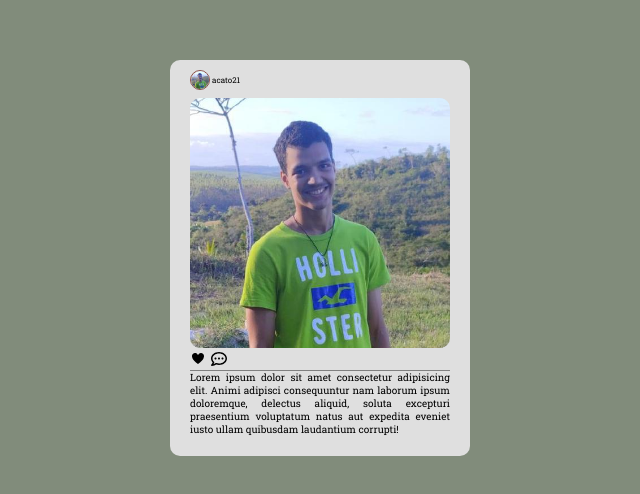
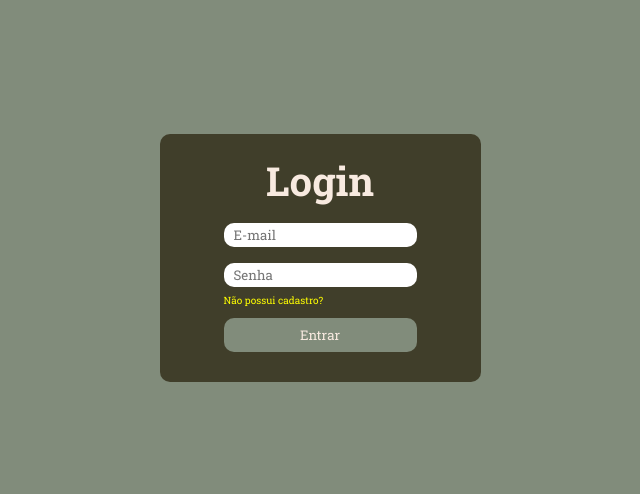
Before and after one commit to ssamapio3008/personal-blog-frontend, a React (Vite) app: page / in a window 1280 px wide. Shown: the part 142-636 px from the top of the page, without its empty margins (320-960 px from the left). Built offline with nearby package versions, Linux system fonts and the light colour scheme.

Commit message:
changes at feed screen

```diff
--- a/src/components/Post/index.jsx
+++ b/src/components/Post/index.jsx
@@ -4,6 +4,8 @@ import Perfil from '../../img/perfil.jpg'
 
 import { FaRegCommentDots, FaCommentDots } from "react-icons/fa";
 import { GoHeart, GoHeartFill } from "react-icons/go";
+import {useAuth} from '../../hooks/AuthContext'
+
 
 export function Post({user}){
 
--- a/src/hooks/AuthContext.jsx
+++ b/src/hooks/AuthContext.jsx
@@ -11,10 +11,10 @@ const AuthProvider = ({children}) => {
     const response = await api.post('/sessions/register', {email, username, formPassword : password, name})
   }
 
-  const login = async({email, username,password}) => {
+  const login = async({email,password}) => {
     try{
 
-      const response = await api.post('/sessions/', {email, username, password})
+      const response = await api.post('/sessions/', {email, password})
 
       const {token, user} = response.data
 
@@ -36,7 +36,7 @@ const AuthProvider = ({children}) => {
     setData({})//turning into an empty object
   }
 
-  /*useEffect(()=> {
+  useEffect(()=> {
     const user = localStorage.getItem("@personal-blog-user")
     const token = localStorage.getItem("@personal-blog-token")
 
@@ -45,7 +45,7 @@ const AuthProvider = ({children}) => {
         user : JSON.parse(user),
         token})
     } else logout()
-  }, [])*/ //this is only for initial tests
+  }, [])
 
   return (
     <AuthContext.Provider value = {
--- a/src/main.jsx
+++ b/src/main.jsx
@@ -4,16 +4,15 @@ import { ThemeProvider } from 'styled-components';
 import theme from './styles/theme'
 import Global from './styles/Global'
 import { AuthProvider } from './hooks/AuthContext';
-//import { Routes } from './routes/index.routes';
+import { Routes } from './routes/index.routes';
 
-import { Feed } from './pages/Feed';
 
 ReactDOM.createRoot(document.getElementById('root')).render(
   <React.StrictMode>
     <ThemeProvider theme={theme}>
       <Global />
         <AuthProvider>
-          <Feed />
+          <Routes />
         </AuthProvider>
     </ThemeProvider>
   </React.StrictMode>,
--- a/src/pages/Feed/index.jsx
+++ b/src/pages/Feed/index.jsx
@@ -1,11 +1,34 @@
 import {Container} from './style'
+import { Button } from '../../components/Button'
 import { Post } from '../../components/Post'
+import {useAuth} from '../../hooks/AuthContext'
+import { useEffect, useState, useRef } from 'react'
+import { api } from '../../service/api'
+export const Feed =()=>{
+  const [title, setTile] = useState('')
+  const {user, logout} = useAuth()
+  const [posts, setPosts] = useState({})
 
-export const Feed =()=>{
+  useEffect(() => {
+
+    async function fetchData(){
+      const response = await api.get('/posts/inside', {post_id : 1})
+      setPosts(response.data)
+      console.log(response.data)
+    }
+    fetchData()
+  }, [])
+
   return (
     <Container>
+      <Button
+      title="logout"
+      onClick={logout}
+      />
+        {
+
+        }
         <Post user='acato21'>
-
         </Post>
     </Container>
   )
--- a/src/pages/Feed/style.js
+++ b/src/pages/Feed/style.js
@@ -1,7 +1,8 @@
 import styled from 'styled-components'
 
 export const Container = styled.div`
-
+    display: flex;
+    flex-direction: column;
     background: ${({ theme }) => theme.COLORS.BACKGROUND_900};
 
     width: 100%;
--- a/src/pages/login/index.jsx
+++ b/src/pages/login/index.jsx
@@ -10,19 +10,18 @@ import { Link } from "react-router-dom";
 export function Login() {
   const {login} = useAuth()
 
-  const [username, setUsername] = useState('')
   const [password, setPassword] = useState('')
   const [email, setEmail] = useState('')
 
   const handleSigIn = async () => {
-    if(!username && !email || !password) return alert('preencha todos os campos')
+    if(!email || !password) return alert('preencha todos os campos')
 
-    await login({username, email, password})
+    await login({email, password})
   }
 
   useEffect(()=> {
-    console.log(username)
-  }, [username])
+    console.log()
+  }, [])
 
   return(
 
@@ -31,14 +30,14 @@ export function Login() {
       <Screen_log title='Login'>
 
         <Input
-        onChange = {e => setUsername(e.target.value)}
-        placeholder='Nome de usuário'
-        type='text' required />
+        onChange = {e => setEmail(e.target.value)}
+        placeholder='E-mail'
+        type='text'  />
 
         <Input
         onChange={e => setPassword(e.target.value)}
         placeholder='Senha'
-        type='password' require />
+        type='password'  />
         <Link to = '/register'>
           <Button_text title='Não possui cadastro?'/>
         </Link>
```
